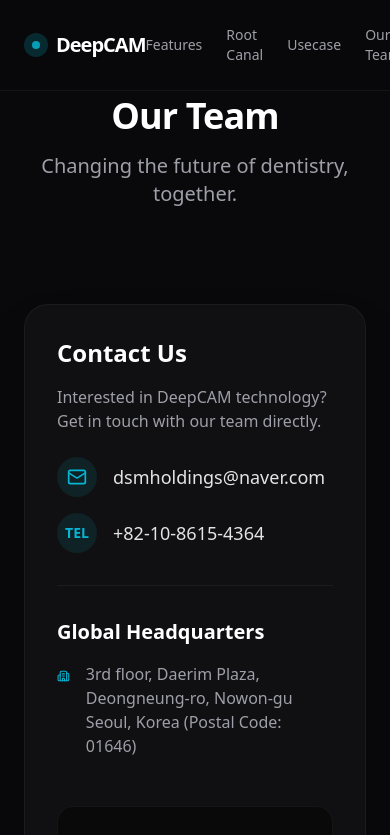
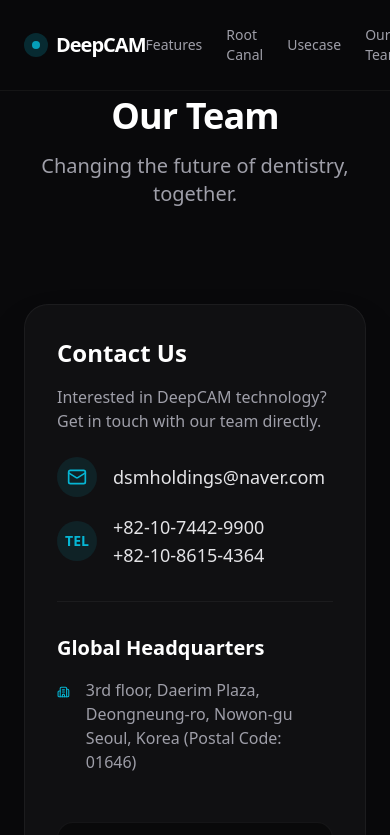
Before and after one commit to peterkimberlin/deepcamdemo, a Next.js app: page /team in a window 390 px wide. Shown: the top 835 px of the page. Built offline with nearby package versions, Linux system fonts and the light colour scheme.

Commit message:
Add second phone number to Team page

```diff
--- a/src/app/team/page.tsx
+++ b/src/app/team/page.tsx
@@ -49,13 +49,20 @@
                             </a>
                         </div>
 
-                        <div className="flex items-center gap-4 text-zinc-200 mt-4">
-                            <div className="w-10 h-10 rounded-full bg-primary/10 flex items-center justify-center text-primary">
-                                <span className="font-bold text-sm">TEL</span>
+                        <div className="flex flex-col gap-2 mt-4">
+                            <div className="flex items-center gap-4 text-zinc-200">
+                                <div className="w-10 h-10 rounded-full bg-primary/10 flex items-center justify-center text-primary">
+                                    <span className="font-bold text-sm">TEL</span>
+                                </div>
+                                <div className="flex flex-col">
+                                    <a href="tel:+821074429900" className="text-lg font-medium hover:text-primary transition-colors">
+                                        +82-10-7442-9900
+                                    </a>
+                                    <a href="tel:+821086154364" className="text-lg font-medium hover:text-primary transition-colors">
+                                        +82-10-8615-4364
+                                    </a>
+                                </div>
                             </div>
-                            <a href="tel:+821086154364" className="text-lg font-medium hover:text-primary transition-colors">
-                                +82-10-8615-4364
-                            </a>
                         </div>
                     </div>
 
```
